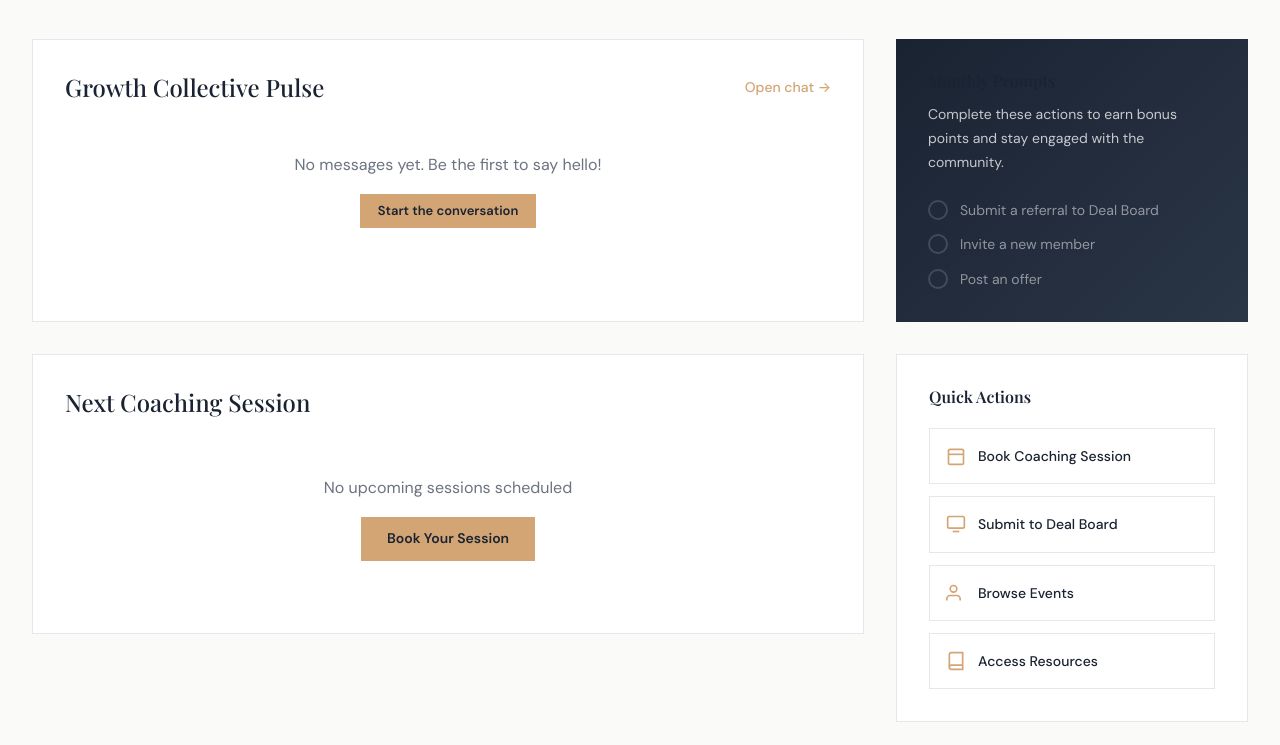
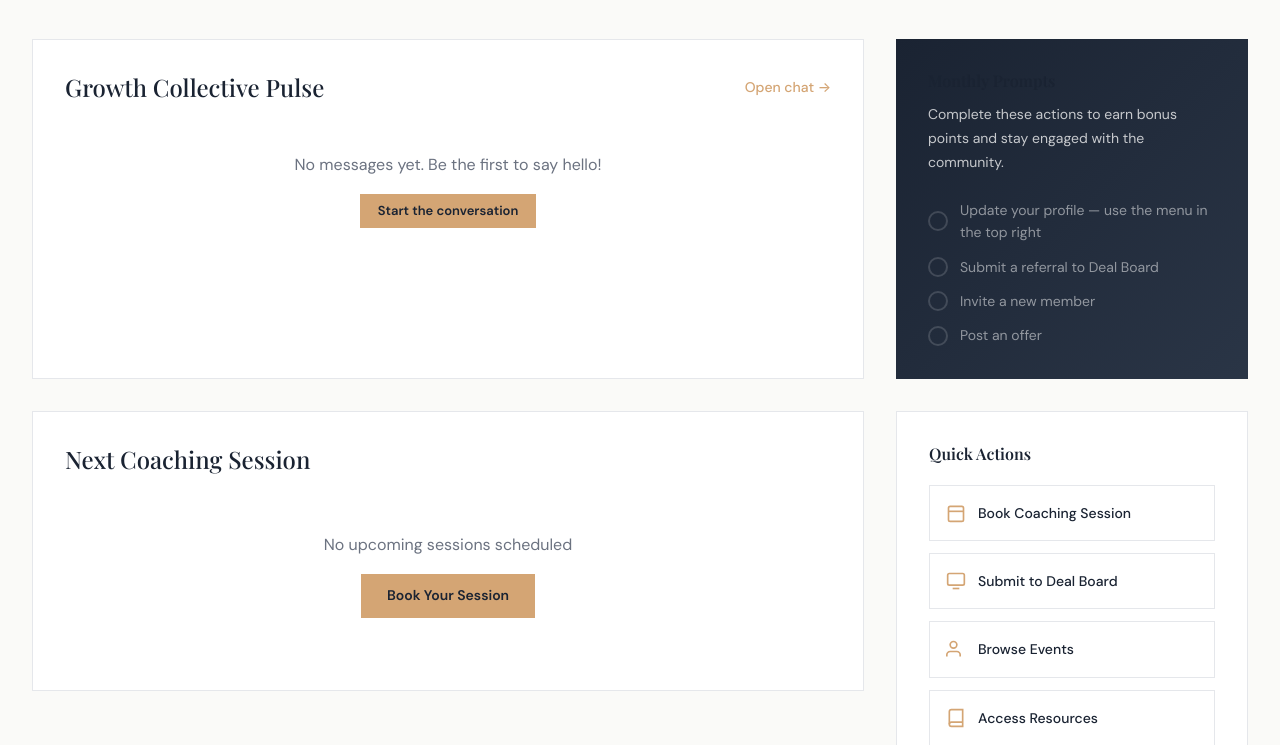
Before and after one commit to tedwards999/tgc-app, a Django app: template growth_collective/templates/accounts/dashboard.html in a window 1280 px wide. Shown: the part 373-1118 px from the top of the page. Run offline with Django 5.2, Linux system fonts and the light colour scheme; the template is opened without the code that fills it, so the values that code supplies are empty; some libraries are stand-ins or nearby versions; some web fonts are replaced.

Commit message:
adding the default option to update the profile

```diff
--- a/growth_collective/templates/accounts/dashboard.html
+++ b/growth_collective/templates/accounts/dashboard.html
@@ -103,6 +103,7 @@
           <span>{{ prompt.prompt_text }}</span>
         </div>
         {% empty %}
+        <div style="display:flex;align-items:center;gap:var(--space-3);font-size:.875rem;opacity:.5;"><div style="width:20px;height:20px;border:2px solid rgba(255,255,255,.3);border-radius:50%;flex-shrink:0;"></div><span>Update your profile — use the menu in the top right</span></div>
         <div style="display:flex;align-items:center;gap:var(--space-3);font-size:.875rem;opacity:.5;"><div style="width:20px;height:20px;border:2px solid rgba(255,255,255,.3);border-radius:50%;flex-shrink:0;"></div><span>Submit a referral to Deal Board</span></div>
         <div style="display:flex;align-items:center;gap:var(--space-3);font-size:.875rem;opacity:.5;"><div style="width:20px;height:20px;border:2px solid rgba(255,255,255,.3);border-radius:50%;flex-shrink:0;"></div><span>Invite a new member</span></div>
         <div style="display:flex;align-items:center;gap:var(--space-3);font-size:.875rem;opacity:.5;"><div style="width:20px;height:20px;border:2px solid rgba(255,255,255,.3);border-radius:50%;flex-shrink:0;"></div><span>Post an offer</span></div>
```
Also changed, not shown: 6 other files.
